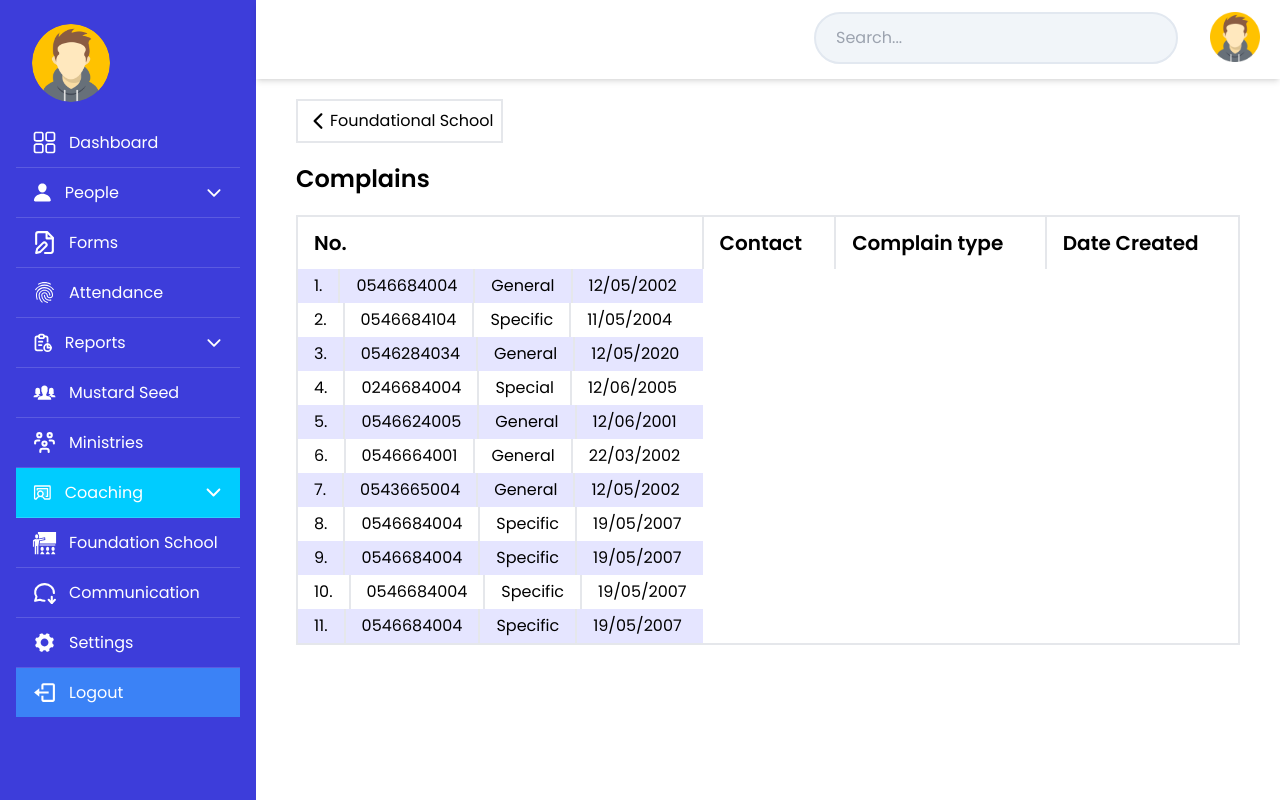
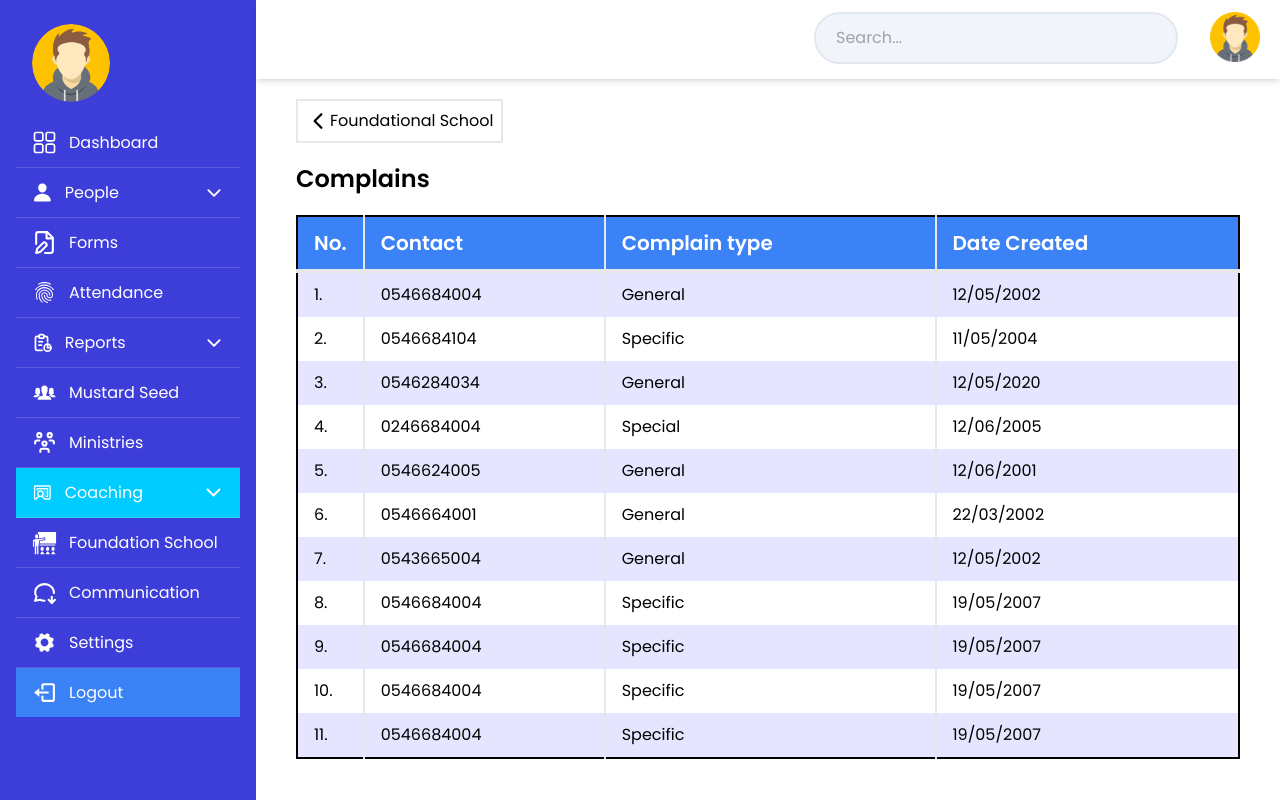
Before and after one commit to PaaRich/Church_management, a React (Vite) app: page /dashboard/coaching/complains in a window 1280 px wide. Built offline with nearby package versions, Linux system fonts and the light colour scheme.

Commit message:
complains table

```diff
--- a/src/Components/Dashboard/Coaching/Complains.jsx
+++ b/src/Components/Dashboard/Coaching/Complains.jsx
@@ -8,28 +8,28 @@ const Complains = () => {
       <div className="mt-5">
         <h1 className="font-semibold text-2xl">Complains</h1>
         <div className="w-full mt-5">
-          <table className="w-full border-2 c-complains">
-            <thead>
+          <table className="w-full border-2 border-black c-complains">
+            <thead className="bg-blue-500 text-white border-b-4">
               <tr>
-                <td className="border-r-2 font-semibold text-xl py-3 w-1">
+                <td className="border-r-2  font-semibold text-xl py-3 w-1">
                   No.
                 </td>
                 <td className="border-r-2 font-semibold text-xl py-3">
                   Contact
                 </td>
-                <td className="border-r-2 font-semibold text-xl py-3">
+                <td className="border-r-2  font-semibold text-xl py-3">
                   Complain type
                 </td>
-                <td className="font-semibold text-xl py-3">Date Created</td>
+                <td className="font-semibold text-xl py-3 ">Date Created</td>
               </tr>
             </thead>
             <tbody>
               {complainsObj.map((complain, index) => (
-                <tr key={index}>
-                  <Link
+                <tr key={index} className="duration-500">
+                  {/* <Link
                     to={`/dashboard/coaching/${complain.contact}`}
                     state={complain}
-                    className="w-full"
+                    className="w-full block"
                   >
                     <td className="border-r-2">
                       <span>{`${index + 1}. `}</span>
@@ -37,7 +37,13 @@ const Complains = () => {
                     <td className="border-r-2">{complain.contact}</td>
                     <td className="border-r-2">{complain.type}</td>
                     <td>{complain.date}</td>
-                  </Link>
+                  </Link> */}
+                  <td className="border-r-2">
+                    <span>{`${index + 1}.`}</span>
+                  </td>
+                  <td className="border-r-2 ">{complain.contact}</td>
+                  <td className="border-r-2">{complain.type}</td>
+                  <td>{complain.date}</td>
                 </tr>
               ))}
               {/* <Link>
--- a/src/index.css
+++ b/src/index.css
@@ -179,6 +179,18 @@ table tr td,
 table tr th {
   padding: 5px 1rem;
 }
+
 .c-complains tbody tr:nth-child(2n-1) {
   background-color: rgba(0, 0, 255, 0.1);
 }
+
+.c-complains tbody tr {
+  cursor: pointer;
+}
+.c-complains tbody tr td {
+  padding: 10px 1rem;
+}
+.c-complains tbody tr:hover {
+  background-color: rgba(0, 0, 255, 0.587);
+  color: white;
+}
```
